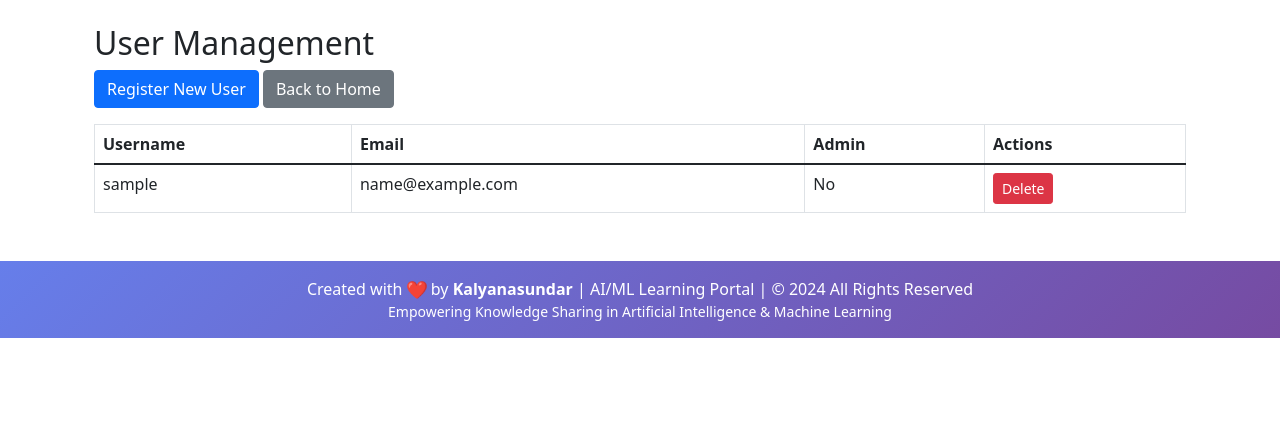
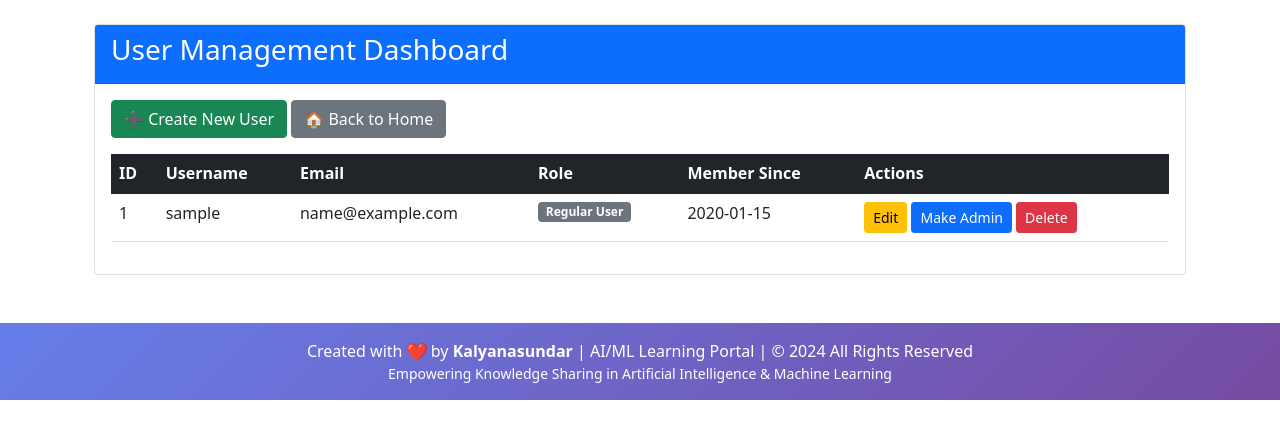
Before and after one commit to sundar66kalyan/aiml-learning-portal, a Python web app: template templates/manage_users.html in a window 1280 px wide. Shown: the part 80-519 px from the top of the page. Run offline with Jinja, Linux system fonts and the light colour scheme; the template is opened without the code that fills it: most values are stand-ins (such as "Sample title", 1, 10 or a date in 2020).

```diff
--- a/templates/manage_users.html
+++ b/templates/manage_users.html
@@ -1,35 +1,58 @@
 {% extends "base.html" %}
 {% block content %}
-<div class="container">
-    <h2>User Management</h2>
-
+<div class="container-fluid mt-4">
+    <div class="card">
+        <div class="card-header bg-primary text-white">
+            <h3>User Management Dashboard</h3>
+        </div>
+        <div class="card-body">
             <div class="mb-3">
-        <a href="{{ url_for('register') }}" class="btn btn-primary">Register New User</a>
-        <a href="{{ url_for('index') }}" class="btn btn-secondary">Back to Home</a>
+                <a href="{{ url_for('register') }}" class="btn btn-success">➕ Create New User</a>
+                <a href="{{ url_for('index') }}" class="btn btn-secondary">🏠 Back to Home</a>
             </div>
 
-    <table class="table table-bordered">
-        <thead>
+            <div class="table-responsive">
+                <table class="table table-hover">
+                    <thead class="table-dark">
                         <tr>
+                            <th>ID</th>
                             <th>Username</th>
                             <th>Email</th>
-                <th>Admin</th>
+                            <th>Role</th>
+                            <th>Member Since</th>
                             <th>Actions</th>
                         </tr>
                     </thead>
                     <tbody>
                         {% for user in users %}
                         <tr>
-                <td>{{ user.username }}</td>
+                            <td>{{ user.id }}</td>
+                            <td>
+                                {{ user.username }}
+                                {% if user.id == current_user.id %}
+                                    <span class="badge bg-info">You</span>
+                                {% endif %}
+                            </td>
                             <td>{{ user.email }}</td>
                             <td>
-                    {% if user.is_admin %}Yes{% else %}No{% endif %}
+                                {% if user.is_admin %}
+                                    <span class="badge bg-success">Administrator</span>
+                                {% else %}
+                                    <span class="badge bg-secondary">Regular User</span>
+                                {% endif %}
                             </td>
+                            <td>{{ user.created_at.strftime('%Y-%m-%d') if user.created_at else 'N/A' }}</td>
                             <td>
                                 {% if user.id != current_user.id %}
-                        <a href="{{ url_for('delete_user', user_id=user.id) }}" class="btn btn-danger btn-sm" onclick="return confirm('Delete user?')">Delete</a>
+                                    <a href="{{ url_for('edit_user', user_id=user.id) }}" class="btn btn-sm btn-warning">Edit</a>
+                                    {% if user.is_admin %}
+                                        <a href="{{ url_for('remove_admin', user_id=user.id) }}" class="btn btn-sm btn-secondary">Remove Admin</a>
                                     {% else %}
-                        <em>Current User</em>
+                                        <a href="{{ url_for('make_admin', user_id=user.id) }}" class="btn btn-sm btn-primary">Make Admin</a>
+                                    {% endif %}
+                                    <a href="{{ url_for('delete_user', user_id=user.id) }}" class="btn btn-sm btn-danger" onclick="return confirm('Delete user {{ user.username }}?')">Delete</a>
+                                {% else %}
+                                    <span class="text-muted">Cannot modify own account</span>
                                 {% endif %}
                             </td>
                         </tr>
@@ -37,4 +60,7 @@
                     </tbody>
                 </table>
             </div>
+        </div>
+    </div>
+</div>
 {% endblock %}
```
Lines whose indentation alone changed are shown as unchanged.
